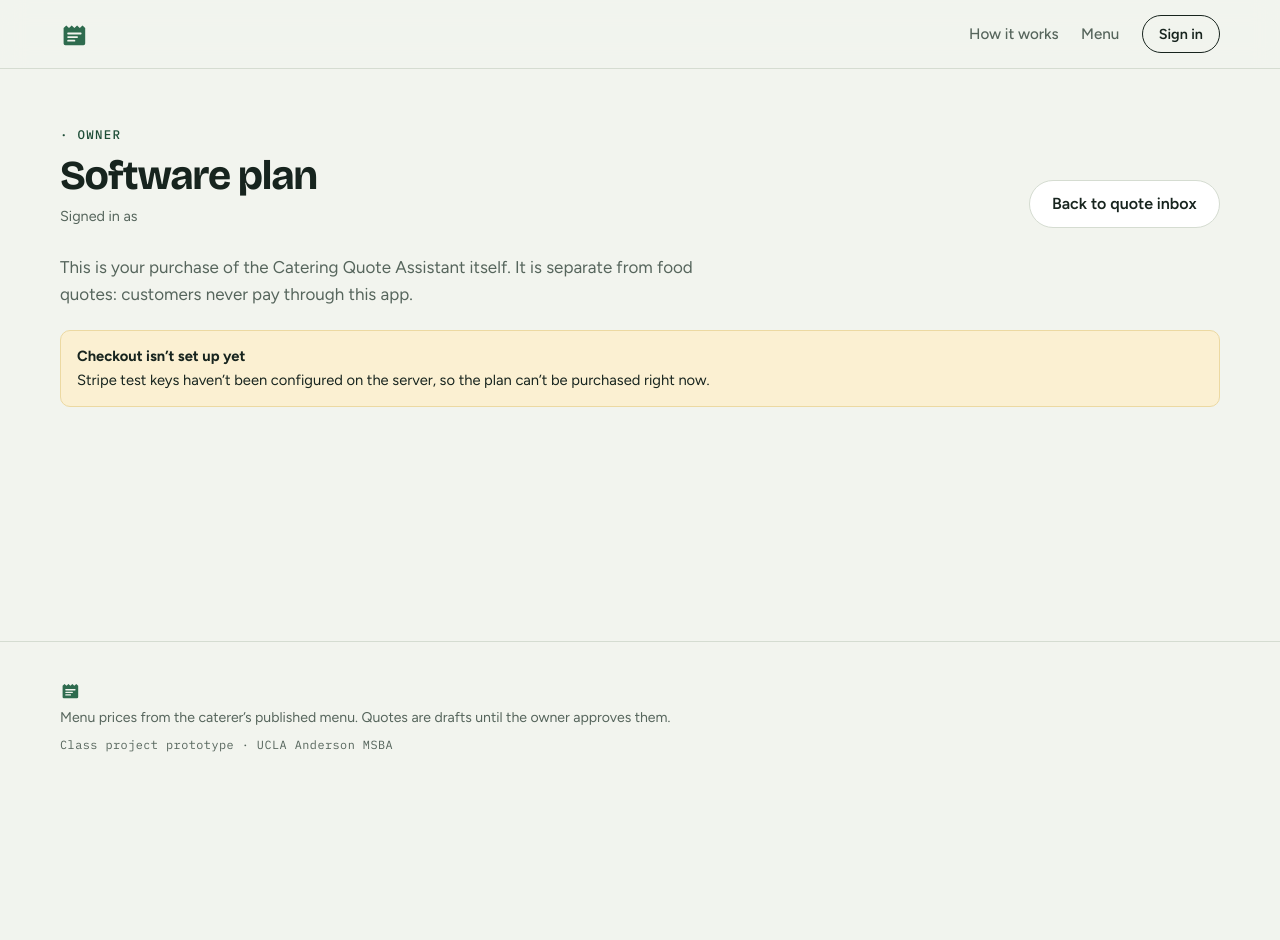
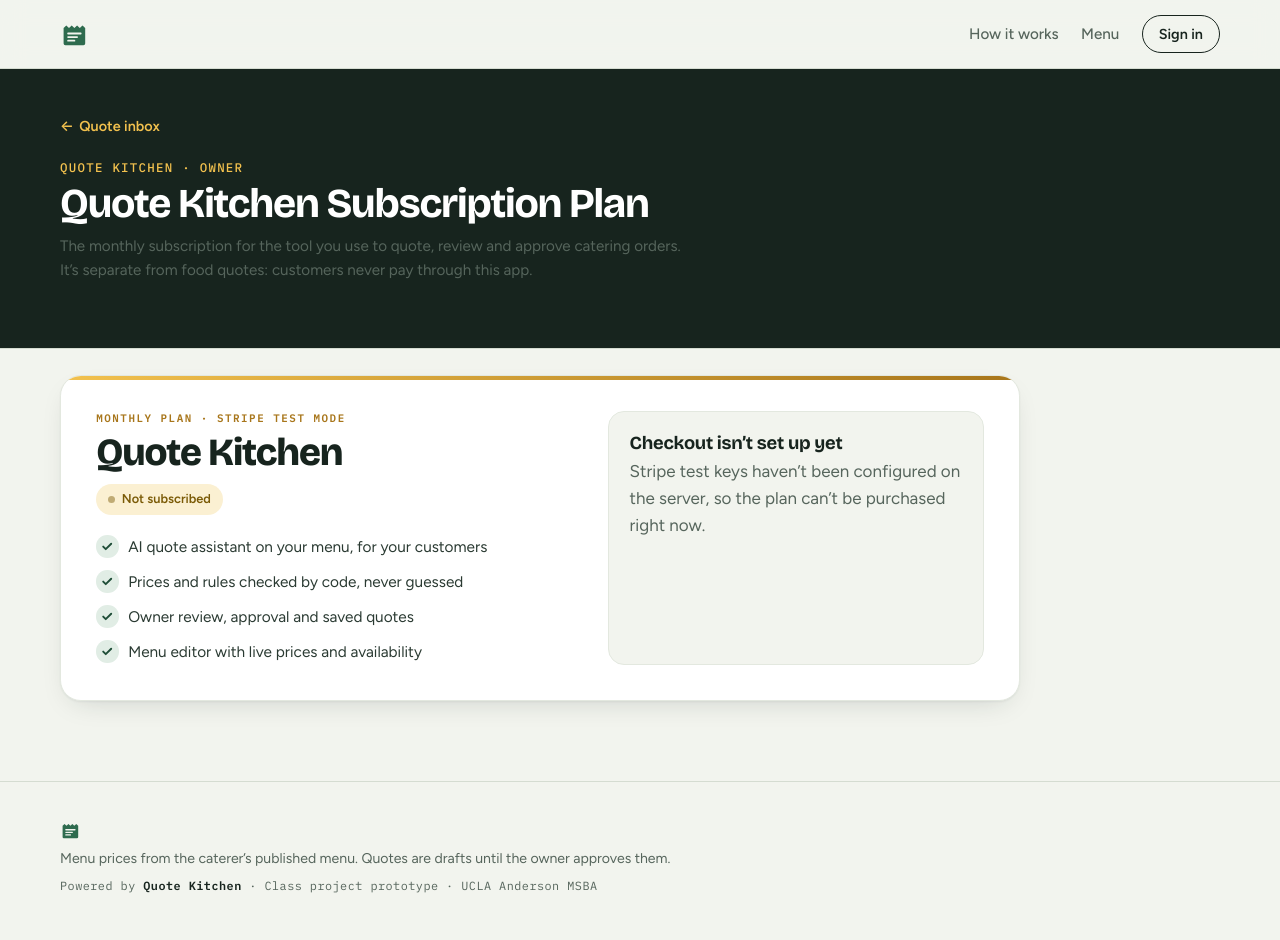
Before and after one commit to moali-26/catering-quote-assistant, a FastAPI app: template app/templates/owner_billing.html in a window 1280 px wide. Before the commit the page ends 752 px from the top, so only its background shows below. Run offline with FastAPI, Linux system fonts and the light colour scheme; the template is opened without the code that fills it, so the values that code supplies are empty; some libraries are stand-ins or nearby versions.

Commit message:
Rename to Quote Kitchen; owner plan is the Quote Kitchen Subscription Plan
- Owner plan page restyled to the owner theme (kitchen band, plan card,
  status side panel) and renamed from "Software plan".
- Inbox link: "Quote Kitchen Subscription Plan · Active / Not subscribed".
- Paid notice, fallback name, app title, footer ("Powered by Quote Kitchen"),
  billing docstrings/log and docs updated to match.
- STATIC_VERSION 37. Billing tests follow the new wording.

Co-Authored-By: Claude Opus 5.5 <noreply@anthropic.com>
Claude-Session: https://claude.ai/code/session_018mt4JfQ8oSm4FffreEkRJo

```diff
--- a/app/billing_app.py
+++ b/app/billing_app.py
@@ -1,7 +1,7 @@
-"""Owner software plan (Stripe test mode) wired into the web app.
+"""Quote Kitchen Subscription Plan for the owner (Stripe test mode) wired into the web app.
 
 E's billing package talks to Stripe; this module decides what the app trusts and stores.
-This is the owner buying the software, never a customer paying for food.
+This is the owner subscribing to Quote Kitchen, never a customer paying for food.
 
 Paid state is recorded only after Stripe confirms it: the success page asks Stripe
 (verify_checkout) and the signed webhook re-fetches the session (handle_webhook).
@@ -180,5 +180,5 @@ def build_billing(settings, owner_ids, *, env=None) -> BillingApp:
         folder.mkdir(exist_ok=True)
         store = SQLiteBillingStore(folder / 'billing.sqlite3')
     if config is None:
-        logger.warning('Owner software plan checkout is off (needs STRIPE_SECRET_KEY and STRIPE_PRICE_ID)')
+        logger.warning('Quote Kitchen subscription checkout is off (needs STRIPE_SECRET_KEY and STRIPE_PRICE_ID)')
     return BillingApp(config, store, owner_ids=owner_ids)
--- a/app/main.py
+++ b/app/main.py
@@ -38,7 +38,7 @@ from .chat import (ChatConflict, ChatLimit, ChatNotFound, ChatService, PostgresC
                    SQLiteConversationStore, visible_messages)
 
 HERE = Path(__file__).resolve().parent
-STATIC_VERSION = '36'
+STATIC_VERSION = '37'
 NOTICE_COOKIE = 'cqa_notice'
 REFRESH_MAX_AGE = 60 * 60 * 24 * 30
 logger = logging.getLogger('app')
@@ -52,7 +52,7 @@ ERROR_COPY = {
 CLIENT_ERROR_COPY = ('We couldn’t complete that request', 'Check the link or go back and try again.')
 SERVER_ERROR_COPY = ('Something went wrong on our side',
                      'Reload the page in a moment. If it keeps happening, try again in a few minutes.')
-FALLBACK_BUSINESS = {'name': 'Catering Quote Assistant', 'place': '', 'captured_at': ''}
+FALLBACK_BUSINESS = {'name': 'Quote Kitchen', 'place': '', 'captured_at': ''}
 NOTICES = {
     'signed-out': ('info', 'You’re signed out.'),
     'menu-saved': ('success', 'Menu saved. New requests and the home page use it right away.'),
@@ -82,7 +82,7 @@ NOTICES = {
     'chat-daily': ('warning', 'You’ve reached today’s limit for the assistant. Try again tomorrow.'),
     'chat-off': ('warning', 'The assistant isn’t available right now. Try again later.'),
     'chat-limit': ('warning', 'That message couldn’t be sent. Try again.'),
-    'billing-paid': ('success', 'Payment confirmed with Stripe. Your software plan is active.'),
+    'billing-paid': ('success', 'Payment confirmed with Stripe. Your Quote Kitchen subscription is active.'),
     'billing-pending': ('info', 'Stripe hasn’t confirmed the payment yet. Refresh this page in a moment.'),
     'billing-failed': ('warning', 'We couldn’t start or confirm that checkout. Nothing was charged here; try again.'),
     'billing-off': ('warning', 'Checkout isn’t set up on this server yet.'),
@@ -220,7 +220,7 @@ def create_app(*, auth_backend=None, quote_app=None, chat_service=None, menu_ser
         devseed.seed(backend, quotes)
 
     app = FastAPI(
-        title='Catering Quote Assistant',
+        title='Quote Kitchen',
         docs_url=None if settings.is_production else '/docs',
         redoc_url=None,
         openapi_url=None if settings.is_production else '/openapi.json',
@@ -668,7 +668,7 @@ def create_app(*, auth_backend=None, quote_app=None, chat_service=None, menu_ser
             quote_id, actor_id=user.id, expected_revision=revision, decision=decision),
             'accepted' if decision == 'accept' else 'declined')
 
-    # ---- owner software plan (Stripe test mode) ---------------------------
+    # ---- owner subscription: Quote Kitchen Subscription Plan (Stripe test mode) ----
     def base_url(request: Request) -> str:
         # Scheme is https behind Render thanks to --proxy-headers (see render.yaml).
         return f"{request.url.scheme}://{request.headers.get('host', '')}"
--- a/app/static/css/app.css
+++ b/app/static/css/app.css
@@ -1067,3 +1067,30 @@ body.role-owner { background-color: var(--page); background-image: radial-gradie
 .role-owner .check:has(input:checked) { border-color: #bcd0ec; }
 .role-owner .dish.is-off { background: #f7f9fc; }
 .role-owner .switch-track { background: var(--dash); }
+
+/* ---------- Owner: Quote Kitchen Subscription Plan ---------- */
+.workspace-plan { padding-top: 1.6rem; }
+.plan-card { position: relative; display: grid; grid-template-columns: minmax(0, 1.25fr) minmax(0, 1fr); gap: 2rem 2.6rem; max-width: 60rem; padding: clamp(1.4rem, 3vw, 2.2rem); border-radius: calc(var(--radius) * 1.3); background: var(--card); border: 1px solid var(--line-soft); box-shadow: var(--shadow); overflow: hidden; }
+.plan-card::before { content: ''; position: absolute; inset: 0 0 auto; height: 4px; background: linear-gradient(90deg, var(--mustard), var(--brass)); }
+.plan-eyebrow { font: 600 .68rem/1.3 var(--font-mono); letter-spacing: .14em; text-transform: uppercase; color: var(--brass); }
+.plan-title { margin-top: .45rem; font: 800 clamp(1.8rem, 3.4vw, 2.4rem)/1.05 var(--font-display); letter-spacing: -.03em; color: var(--ink); }
+.plan-state { margin-top: .7rem; }
+.plan-features { list-style: none; margin: 1.3rem 0 0; padding: 0; display: grid; gap: .65rem; }
+.plan-features li { display: grid; grid-template-columns: 1.4rem minmax(0, 1fr); gap: .6rem; align-items: start; font-size: .96rem; color: var(--ink-soft); }
+.plan-features svg, .plan-status .panel-icon svg { width: 1.4rem; height: 1.4rem; padding: .2rem; border-radius: 50%; background: var(--accent-tint); fill: none; stroke: var(--accent-deep); stroke-width: 2.4; stroke-linecap: round; stroke-linejoin: round; }
+.plan-side { display: grid; align-content: start; gap: 1rem; padding: 1.3rem; border-radius: var(--radius); background: var(--linen); border: 1px solid var(--line-soft); }
+.plan-status { display: grid; grid-template-columns: auto minmax(0, 1fr); gap: .8rem; align-items: start; }
+.plan-status > div:only-child { grid-column: 1 / -1; }
+.plan-status .panel-title { margin-bottom: .25rem; }
+.plan-status .panel-icon { display: grid; place-items: center; }
+.plan-status .panel-icon svg { width: 2.3rem; height: 2.3rem; padding: .45rem; background: var(--ok-tint); stroke: var(--ok-deep); }
+.plan-testcard { font: 500 .74rem/1.5 var(--font-mono); color: var(--muted); text-align: center; }
+.plan-testcard b { color: var(--ink); font-weight: 600; }
+.plan-card.is-active .plan-side { background: var(--ok-tint); border-color: #b7d6c3; }
+.footer-product { font-weight: 700; color: var(--ink); }
+@media (max-width: 760px) {
+  .plan-card { grid-template-columns: minmax(0, 1fr); }
+}
+
+.plan-lede { max-width: 40rem; }
+.plan-card.is-active .plan-status .panel-icon svg { background: var(--card); box-shadow: 0 0 0 1px #b7d6c3; }
--- a/app/templates/base.html
+++ b/app/templates/base.html
@@ -54,7 +54,7 @@
         <p><strong>{{ business.name }}</strong>{% if business.place %} · {{ business.place }}{% endif %}</p>
       </div>
       <p class="muted">Menu prices from the caterer’s published menu{% if business.captured_at %}, captured {{ business.captured_at }}{% endif %}. Quotes are drafts until the owner approves them.</p>
-      <p class="muted footer-note">Class project prototype · UCLA Anderson MSBA<button type="button" class="fx-toggle" data-fx-toggle hidden aria-pressed="true">Pointer effects: on</button></p>
+      <p class="muted footer-note">Powered by <b class="footer-product">Quote Kitchen</b> · Class project prototype · UCLA Anderson MSBA<button type="button" class="fx-toggle" data-fx-toggle hidden aria-pressed="true">Pointer effects: on</button></p>
     </div>
   </footer>
   <script src="/static/js/ui.js?v={{ static_version }}" defer></script>
--- a/app/templates/owner.html
+++ b/app/templates/owner.html
@@ -10,7 +10,7 @@
     <div>
       <p class="eyebrow">{{ business.name | trim('.') }} · Owner</p>
       <h1 class="section-title">Quote inbox</h1>
-      <p class="plan-link"><a href="/owner/billing">Software plan: {{ 'Active' if plan and plan.paid else 'Not purchased' }} →</a></p>
+      <p class="plan-link"><a href="/owner/billing">Quote Kitchen Subscription Plan · {{ 'Active' if plan and plan.paid else 'Not subscribed' }} →</a></p>
     </div>
     <div class="kitchen-actions">
     <a class="btn btn-small btn-kitchen" href="/owner/menu">Edit menu</a>
--- a/app/templates/owner_billing.html
+++ b/app/templates/owner_billing.html
@@ -1,39 +1,65 @@
 {% extends "base.html" %}
-{% block title %}Software plan · {{ business.name }}{% endblock %}
-{% block body_class %}page-owner{% endblock %}
+{% block title %}Quote Kitchen Subscription Plan · {{ business.name }}{% endblock %}
+{% block body_class %}page-owner page-plan{% endblock %}
 {% block content %}
-<section class="workspace">
+{% set active = plan and plan.paid %}
+{% set icon_check %}<svg viewBox="0 0 20 20" aria-hidden="true"><path d="M5 10.5l3.2 3.2L15 7"/></svg>{% endset %}
+<div class="kitchen-band">
+  <div class="wrap kitchen-head">
+    <div>
+      <a class="back-link" href="/owner"><span aria-hidden="true">←</span> Quote inbox</a>
+      <p class="eyebrow">Quote Kitchen · Owner</p>
+      <h1 class="section-title">Quote Kitchen Subscription Plan</h1>
+      <p class="kitchen-sub plan-lede">The monthly subscription for the tool you use to quote, review and approve catering orders. It’s separate from food quotes: customers never pay through this app.</p>
+    </div>
+  </div>
+</div>
+
+<section class="workspace workspace-plan">
   <div class="wrap">
-    <header class="workspace-head">
+    <article class="plan-card{{ ' is-active' if active }}" aria-labelledby="plan-title">
+      <div class="plan-main">
+        <p class="plan-eyebrow">Monthly plan · Stripe test mode</p>
+        <h2 class="plan-title" id="plan-title">Quote Kitchen</h2>
+        <p class="plan-state"><span class="chip {{ 'chip-done' if active else 'chip-pending' }}">{{ 'Active' if active else 'Not subscribed' }}</span></p>
+        <ul class="plan-features">
+          <li>{{ icon_check }}AI quote assistant on your menu, for your customers</li>
+          <li>{{ icon_check }}Prices and rules checked by code, never guessed</li>
+          <li>{{ icon_check }}Owner review, approval and saved quotes</li>
+          <li>{{ icon_check }}Menu editor with live prices and availability</li>
+        </ul>
+      </div>
+
+      <div class="plan-side">
+        {% if active %}
+        <div class="plan-status">
+          <span class="panel-icon is-ready">{{ icon_check }}</span>
           <div>
-        <p class="eyebrow">{{ business.name | trim('.') }} · Owner</p>
-        <h1 class="section-title">Software plan</h1>
-        <p class="signed-in">Signed in as {{ user.email }}</p>
+            <h3 class="panel-title">Plan active</h3>
+            <p class="muted">{% if plan.amount_total_cents is not none %}Paid {{ money(plan.amount_total_cents) }}{% if plan.paid_at %} on <span class="nowrap">{{ plan.paid_at[:10] }}</span>{% endif %}. {% endif %}Payment confirmed with Stripe.</p>
           </div>
-      <a class="btn btn-quiet" href="/owner">Back to quote inbox</a>
-    </header>
-
-    <p class="muted workspace-lede">This is your purchase of the Catering Quote Assistant itself. It is separate from food quotes: customers never pay through this app.</p>
-
-    {% if plan and plan.paid %}
-    <div class="notice">
-      <strong>Plan active</strong>
-      Paid {{ money(plan.amount_total_cents) if plan.amount_total_cents is not none else '' }}{% if plan.paid_at %} on {{ plan.paid_at[:10] }}{% endif %}. Payment confirmed with Stripe.
         </div>
         {% elif not configured %}
-    <div class="notice">
-      <strong>Checkout isn’t set up yet</strong>
-      Stripe test keys haven’t been configured on the server, so the plan can’t be purchased right now.
+        <div class="plan-status">
+          <div>
+            <h3 class="panel-title">Checkout isn’t set up yet</h3>
+            <p class="muted">Stripe test keys haven’t been configured on the server, so the plan can’t be purchased right now.</p>
+          </div>
         </div>
         {% else %}
-    <div class="notice">
-      <strong>No plan purchased yet</strong>
-      Checkout runs in Stripe <b>test mode</b>: no real money moves. Use card 4242 4242 4242 4242, any future expiry date and any CVC.
+        <div class="plan-status">
+          <div>
+            <h3 class="panel-title">Not subscribed yet</h3>
+            <p class="muted">Checkout runs in Stripe <b>test mode</b>: no real money moves.</p>
           </div>
-    <form method="post" action="/owner/billing/checkout" style="margin-top: 1rem">
-      <button class="btn btn-primary" type="submit">Buy the software plan <span class="btn-arrow" aria-hidden="true">→</span></button>
+        </div>
+        <form method="post" action="/owner/billing/checkout">
+          <button class="btn btn-primary btn-block" type="submit">Subscribe with Stripe <span class="btn-arrow" aria-hidden="true">→</span></button>
         </form>
+        <p class="plan-testcard">Test card <b>4242 4242 4242 4242</b> · any future date · any CVC</p>
         {% endif %}
+      </div>
+    </article>
   </div>
 </section>
 {% endblock %}
```
Also changed, not shown: docs/app.md (+2 -2 lines), docs/billing.md (+6 -6 lines), tests/test_app_billing.py (+3 -3 lines), README.md. Lines whose indentation alone changed are shown as unchanged.
